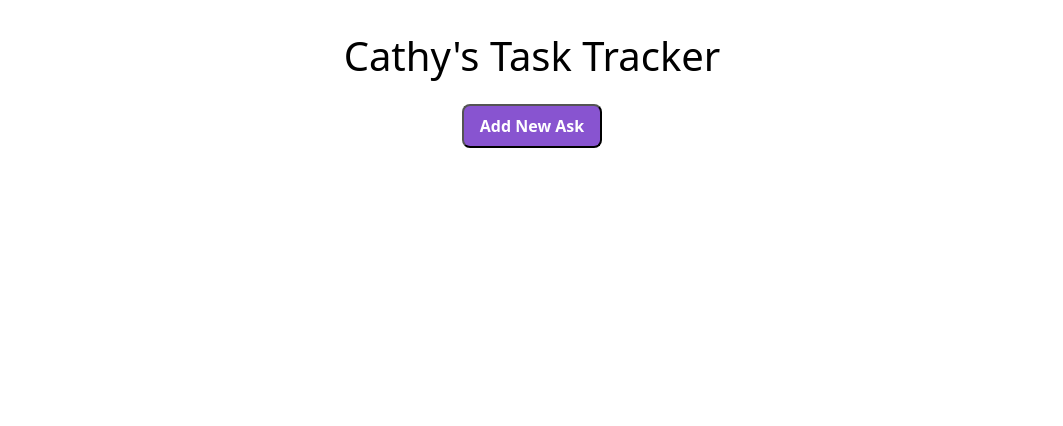
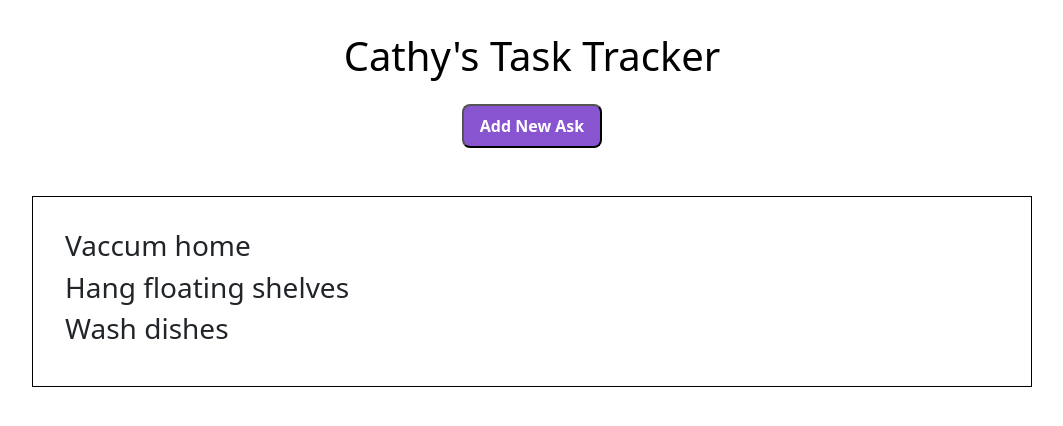
Before and after one commit to Cathy347Le/React-Task-App, a React (Create React App) app: page / in a window 1280 px wide. Shown: the top 426 px of the page, without its empty margins (108-1171 px from the left). Built offline with nearby package versions, Linux system fonts and the light colour scheme.

Commit message:
add 3 tasks and render title

```diff
--- a/src/App.js
+++ b/src/App.js
@@ -1,10 +1,14 @@
-import "./App.css";
+import "./App.scss";
 import Header from "./Components/Header";
+import TaskList from "./Components/TaskList";
 
 function App() {
   return (
     <div className="App">
       <Header name="Cathy" />
+      <main>
+        <TaskList />
+      </main>
     </div>
   );
 }
--- a/src/App.css
+++ b/src/App.scss
@@ -1,9 +1,9 @@
 .App {
   text-align: center;
+  margin: 32px 64px;
 }
 
 .app-header {
-  display: flex;
   margin: 32px 0;
   flex-direction: column;
   align-items: center;
@@ -11,3 +11,15 @@
   font-size: calc(10px + 2vmin);
   color: black;
 }
+
+main {
+  text-align: left;
+  display: flex;
+  justify-content: center;
+}
+
+.task-list-container {
+  border: 1px solid black;
+  min-width: 1000px;
+  padding: 32px;
+}
--- /dev/null
+++ b/src/Components/TaskList.js
@@ -0,0 +1,34 @@
+import React from "react";
+
+const taskData = [
+  {
+    id: 1,
+    title: "Vaccum home",
+    date: "Saturday",
+    completed: false,
+  },
+  {
+    id: 2,
+    title: "Hang floating shelves",
+    date: "Friday",
+    completed: false,
+  },
+  {
+    id: 3,
+    title: "Wash dishes",
+    date: "Friday",
+    completed: false,
+  },
+];
+
+function TaskList() {
+  return (
+    <div class="task-list-container">
+      {taskData.map((task) => (
+        <h3>{task.title}</h3>
+      ))}
+    </div>
+  );
+}
+
+export default TaskList;
```
Also changed, not shown: 1 other file (tests, documents, lock files or other folders).
